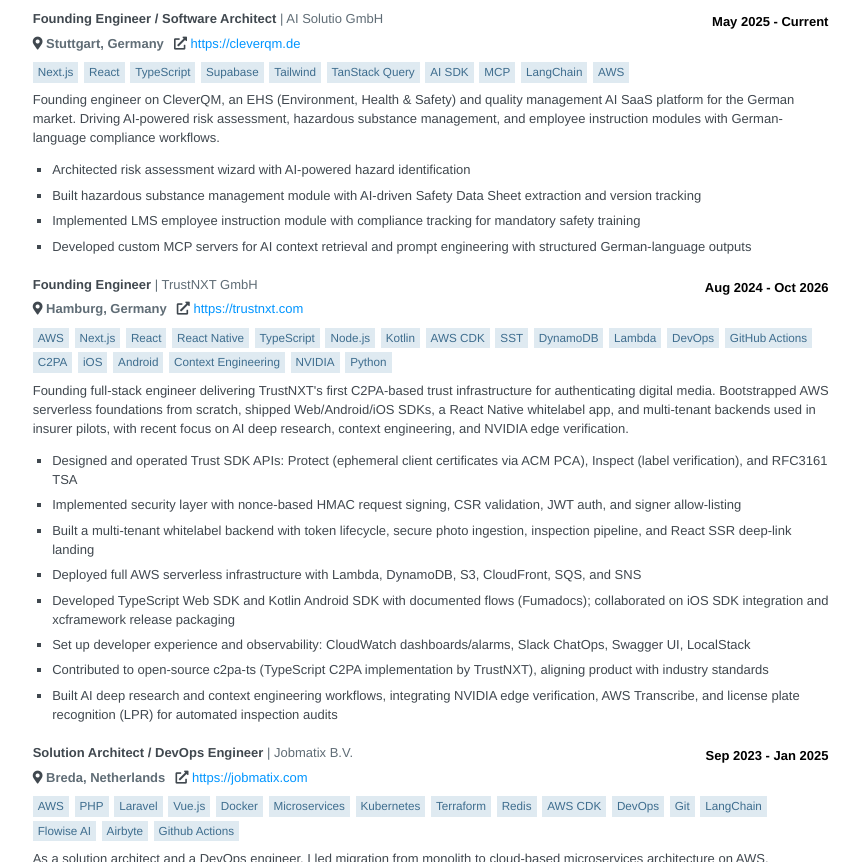
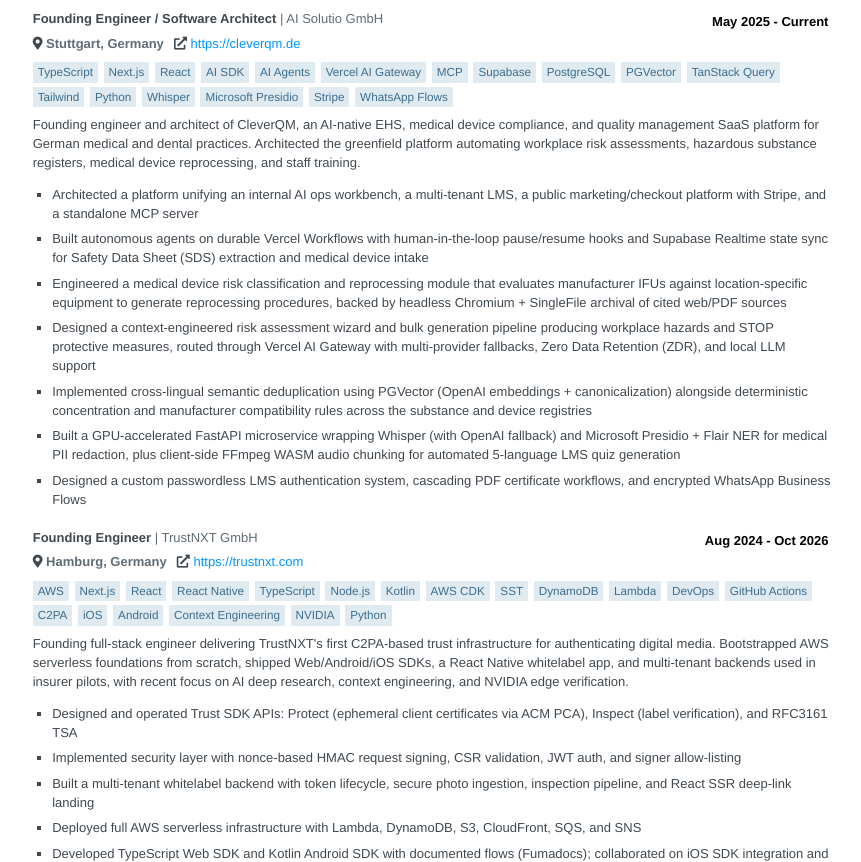
Before and after one commit to karlobencic/karlobencic.github.io, a website: page index.html in a window 1280 px wide. Shown: the part 1757-2619 px from the top of the page, without its empty margins (219-1080 px from the left). Drawn offline with Linux system fonts and the light colour scheme.

Commit message:
update cv

```diff
--- a/index.html
+++ b/index.html
@@ -1103,24 +1103,34 @@
             <a target="_blank" href="https://cleverqm.de">https://cleverqm.de</a>
           </span>
           <ul class="keywords">
+            <li>TypeScript</li>
             <li>Next.js</li>
             <li>React</li>
-            <li>TypeScript</li>
+            <li>AI SDK</li>
+            <li>AI Agents</li>
+            <li>Vercel AI Gateway</li>
+            <li>MCP</li>
             <li>Supabase</li>
+            <li>PostgreSQL</li>
+            <li>PGVector</li>
+            <li>TanStack Query</li>
             <li>Tailwind</li>
-            <li>TanStack Query</li>
-            <li>AI SDK</li>
-            <li>MCP</li>
-            <li>LangChain</li>
-            <li>AWS</li>
+            <li>Python</li>
+            <li>Whisper</li>
+            <li>Microsoft Presidio</li>
+            <li>Stripe</li>
+            <li>WhatsApp Flows</li>
           </ul>
           <div class="item" id="work-item">
-            <div class="summary"><p><p>Founding engineer on CleverQM, an EHS (Environment, Health &amp; Safety) and quality management AI SaaS platform for the German market. Driving AI-powered risk assessment, hazardous substance management, and employee instruction modules with German-language compliance workflows.</p></p></div>
+            <div class="summary"><p><p>Founding engineer and architect of CleverQM, an AI-native EHS, medical device compliance, and quality management SaaS platform for German medical and dental practices. Architected the greenfield platform automating workplace risk assessments, hazardous substance registers, medical device reprocessing, and staff training.</p></p></div>
             <ul class="highlights">
-              <li><p><p>Architected risk assessment wizard with AI-powered hazard identification</p></p></li>
-              <li><p><p>Built hazardous substance management module with AI-driven Safety Data Sheet extraction and version tracking</p></p></li>
-              <li><p><p>Implemented LMS employee instruction module with compliance tracking for mandatory safety training</p></p></li>
-              <li><p><p>Developed custom MCP servers for AI context retrieval and prompt engineering with structured German-language outputs</p></p></li>
+              <li><p><p>Architected a platform unifying an internal AI ops workbench, a multi-tenant LMS, a public marketing/checkout platform with Stripe, and a standalone MCP server</p></p></li>
+              <li><p><p>Built autonomous agents on durable Vercel Workflows with human-in-the-loop pause/resume hooks and Supabase Realtime state sync for Safety Data Sheet (SDS) extraction and medical device intake</p></p></li>
+              <li><p><p>Engineered a medical device risk classification and reprocessing module that evaluates manufacturer IFUs against location-specific equipment to generate reprocessing procedures, backed by headless Chromium + SingleFile archival of cited web/PDF sources</p></p></li>
+              <li><p><p>Designed a context-engineered risk assessment wizard and bulk generation pipeline producing workplace hazards and STOP protective measures, routed through Vercel AI Gateway with multi-provider fallbacks, Zero Data Retention (ZDR), and local LLM support</p></p></li>
+              <li><p><p>Implemented cross-lingual semantic deduplication using PGVector (OpenAI embeddings + canonicalization) alongside deterministic concentration and manufacturer compatibility rules across the substance and device registries</p></p></li>
+              <li><p><p>Built a GPU-accelerated FastAPI microservice wrapping Whisper (with OpenAI fallback) and Microsoft Presidio + Flair NER for medical PII redaction, plus client-side FFmpeg WASM audio chunking for automated 5-language LMS quiz generation</p></p></li>
+              <li><p><p>Designed a custom passwordless LMS authentication system, cascading PDF certificate workflows, and encrypted WhatsApp Business Flows</p></p></li>
             </ul>
           </div>
         </section>
--- a/pdf.js
+++ b/pdf.js
@@ -20,7 +20,7 @@
 });
 
 const bodyHeight = await page.evaluate(() => document.getElementById("resume").scrollHeight);
-const heightMm = Math.ceil((bodyHeight * 25.4) / 96) + 80;
+const heightMm = Math.ceil((bodyHeight * 25.4) / 96) + 85;
 const outputPath = "public/karlobencic_cv.pdf";
 
 await page.pdf({
```
Also changed, not shown: resume.json (+21 -11 lines).
